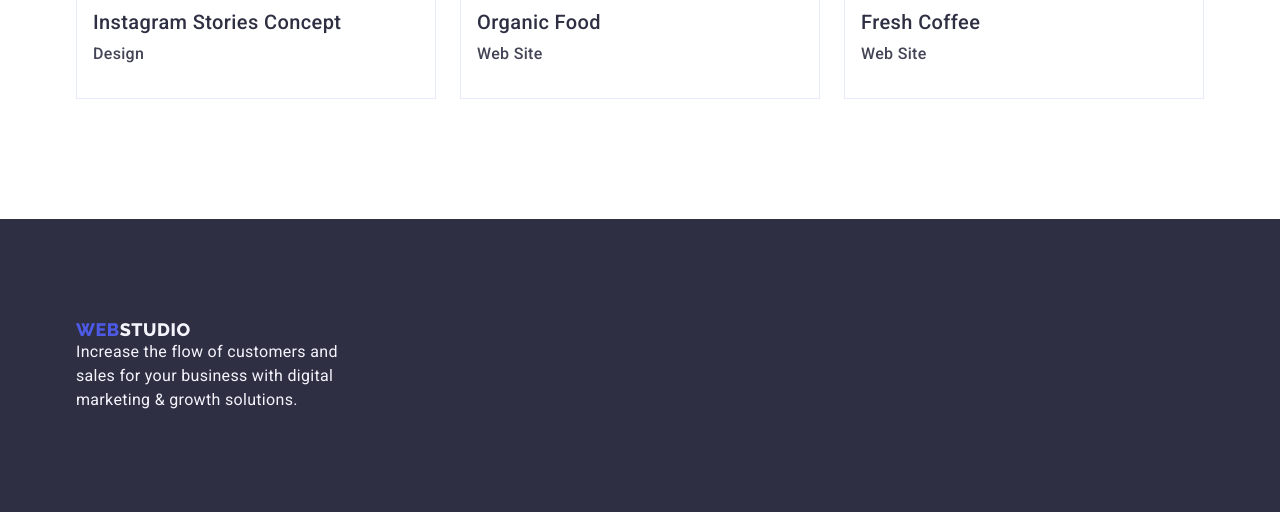
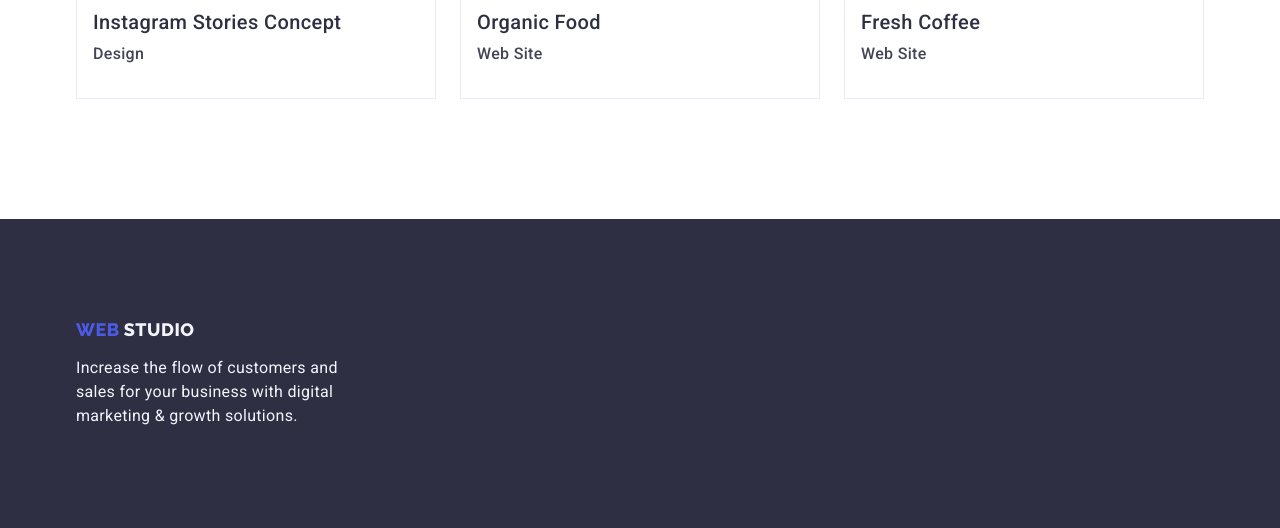
Before and after one commit to dgutdgg/goit-homework-03, a plain HTML site: page portfolio.html in a window 1280 px wide. Shown: the part 1549-2077 px from the top of the page. Drawn offline with nearby package versions, Linux system fonts and the light colour scheme.

Commit message:
hw3 footer

```diff
--- a/portfolio.html
+++ b/portfolio.html
@@ -87,7 +87,9 @@
     </main>
     <footer class="footer-part">
         <div class="container">
-            <a href="/" class="logo_web_footer link">WEB<span class="logo_footer">Studio</span></a>
+            <a href="/" class="link_footer">
+                <span class="logo_web_footer">WEB</span>
+                <span class="logo_footer">Studio</span></a>
             <p class="footer-text">Increase the flow of customers and sales for your business with digital marketing & growth solutions.</p>
         </div>
     </footer>
```
